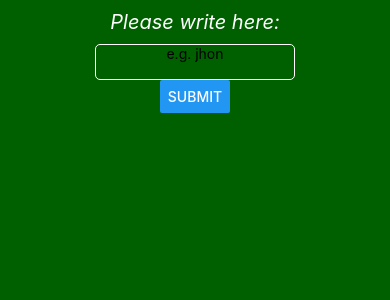
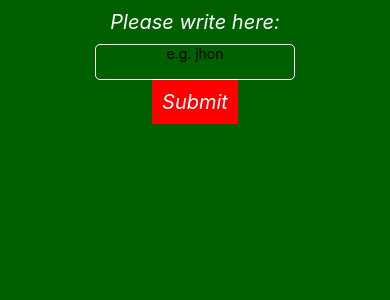
Before and after one commit to ummesadeka/LearnNative, a React Native app: screen / in a window 390 px wide. Shown: the top 300 px of the page. Built offline with nearby package versions, Linux system fonts and the light colour scheme.

Commit message:
Touchables & Pressable

```diff
--- a/App.js
+++ b/App.js
@@ -1,5 +1,5 @@
 import React, { useState } from 'react';
-import {  Button, StyleSheet, Text, TextInput, View} from 'react-native';
+import {  Button, Pressable, StyleSheet, Text, TextInput, TouchableOpacity, View} from 'react-native';
 
 export default function App() {
   const [name, SetName ] = useState('');
@@ -20,10 +20,28 @@ export default function App() {
     keyboardType='numeric'
     secureTextEntry
       />
-      <Button
-        title= {submitted ? 'clear' : 'Submit'}
-        onPress={onPressHandler}
-       />
+       {/* <TouchableOpacity
+       onPress={onPressHandler}
+       activeOpacity={0.2}
+       style={styles.button}
+       >
+         <Text style={styles.text}>
+         {submitted ? 'clear' : 'Submit'}
+         </Text>
+       </TouchableOpacity> */}
+       <Pressable
+           onPress={onPressHandler}
+           delayLongPress={2000}
+           hitSlop={{ top: 10, bottom: 50 }}
+           android_ripple={{color: 'blue'}}
+           style={({ pressed }) => [
+             { backgroundColor: pressed ? '#ddd' : 'red'}
+           ]}
+         >
+       <Text style={styles.text}>
+         {submitted ? 'clear' : 'Submit'}
+         </Text>
+       </Pressable>
        {
          submitted ?
          <Text style={styles.text}> you are registered as: {name}</Text>
@@ -54,4 +72,7 @@ const styles = StyleSheet.create({
     fontStyle: 'italic',
     margin: 10,
   },
+  button:{
+    backgroundColor: 'green'
+  }
 });
```
